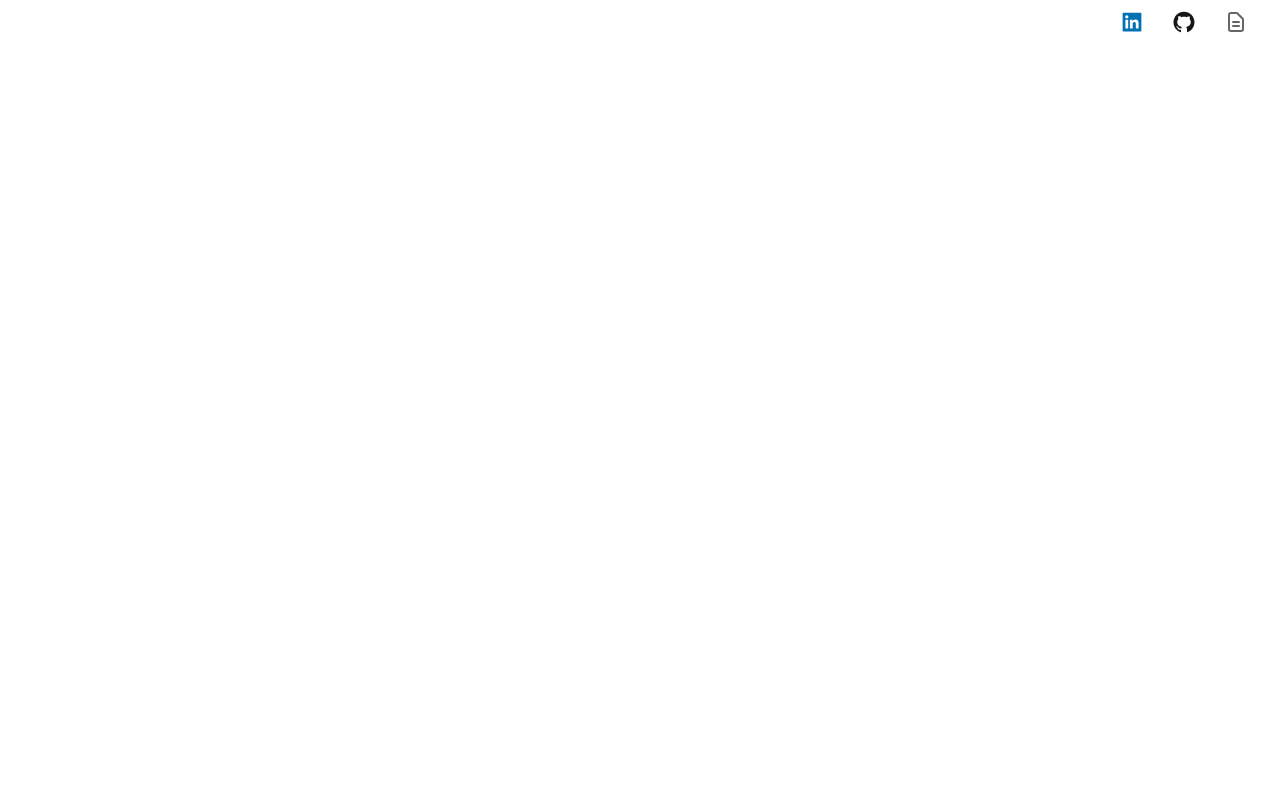
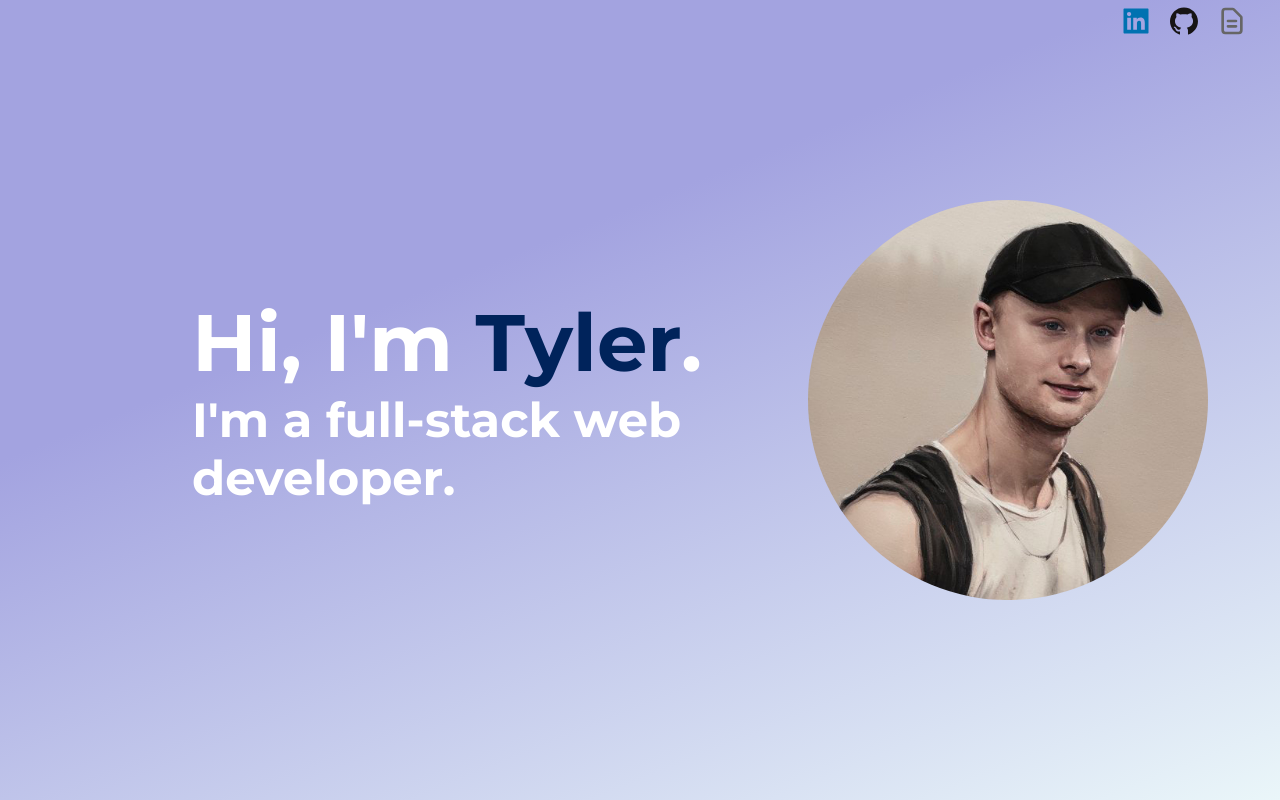
Before and after one commit to TAndersonWebDeveloper/Portfolio, a React (Create React App) app in the folder client/: page / in a window 1280 px wide. Built offline with nearby package versions, Linux system fonts and the light colour scheme.

Commit message:
add hero v1 and styles

```diff
--- a/client/public/index.html
+++ b/client/public/index.html
@@ -6,6 +6,9 @@
   <meta name="viewport" content="width=device-width, initial-scale=1" />
   <meta name="theme-color" content="#000000" />
   <title>Tyler Anderson</title>
+  <link rel="preconnect" href="https://fonts.googleapis.com">
+<link rel="preconnect" href="https://fonts.gstatic.com" crossorigin>
+<link href="https://fonts.googleapis.com/css2?family=Montserrat:ital,wght@0,100;0,200;0,300;0,400;0,500;0,700;1,400&display=swap" rel="stylesheet">
 </head>
 
 <body>
--- a/client/src/App.css
+++ b/client/src/App.css
@@ -2,6 +2,7 @@
   box-sizing: border-box;
   margin: 0;
   padding: 0;
+  font-family: 'Montserrat', sans-serif;
 }
 
 .linkedin {
--- a/client/src/App.js
+++ b/client/src/App.js
@@ -1,10 +1,12 @@
 import "./App.css";
+import Hero from "./components/hero/Hero";
 import Navbar from "./components/ui/Navbar";
 
 function App() {
   return (
     <div className="App">
       <Navbar />
+      <Hero />
     </div>
   );
 }
--- /dev/null
+++ b/client/src/components/hero/Hero.js
@@ -0,0 +1,64 @@
+import styled from "styled-components";
+import tyler from "../../assets/tyler.JPG";
+const Container = styled.div`
+  display: flex;
+  width: 100%;
+  height: 100vh;
+  align-items: center;
+  justify-content: center;
+  background: rgb(163, 163, 224);
+  background: linear-gradient(
+    158deg,
+    rgba(163, 163, 224, 1) 35%,
+    rgba(234, 246, 249, 1) 100%
+  );
+  color: white;
+`;
+
+const TextWrapper = styled.div`
+  flex: 1;
+  display: flex;
+  flex-direction: column;
+  margin-left: 15%;
+`;
+
+const Title = styled.h1`
+  font-size: 5rem;
+`;
+
+const Name = styled.span`
+  color: #00235b;
+`;
+
+const Subtitle = styled.h2`
+  font-size: 3rem;
+`;
+
+const ImageWrapper = styled.div`
+  flex: 1;
+  display: flex;
+  align-content: center;
+  justify-content: center;
+`;
+const Image = styled.img`
+  width: 400px;
+  border-radius: 50%;
+`;
+
+const Hero = () => {
+  return (
+    <Container>
+      <TextWrapper>
+        <Title>
+          Hi, I'm<Name> Tyler</Name>.
+        </Title>
+        <Subtitle>I'm a full-stack web developer.</Subtitle>
+      </TextWrapper>
+      <ImageWrapper>
+        <Image src={tyler} alt="picture of tyler" />
+      </ImageWrapper>
+    </Container>
+  );
+};
+
+export default Hero;
--- a/client/src/components/ui/Navbar.js
+++ b/client/src/components/ui/Navbar.js
@@ -17,23 +17,10 @@ const LinksList = styled.ul`
   height: 100%;
   width: 10%;
   margin-right: 2rem;
-  li:first-of-type {
-    color: #0072b1;
-  }
-  li:nth-of-type(2) {
-    color: #171515;
-  }
-  li:last-of-type {
-    color: #666;
-  }
-
-  li:visited {
-    color: red;
-  }
 `;
 
 const LinkItem = styled.li`
-  font-size: 1.5rem;
+  font-size: 2rem;
 `;
 
 const StyledLink = styled.a``;
```
Also changed, not shown: client/src/assets/tyler.JPG (added).
